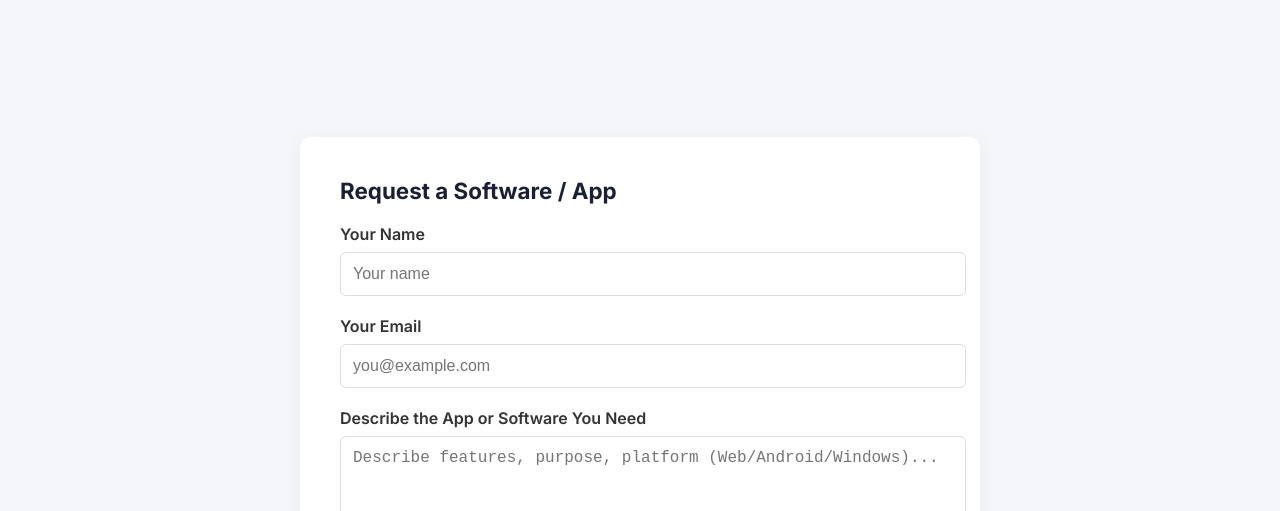
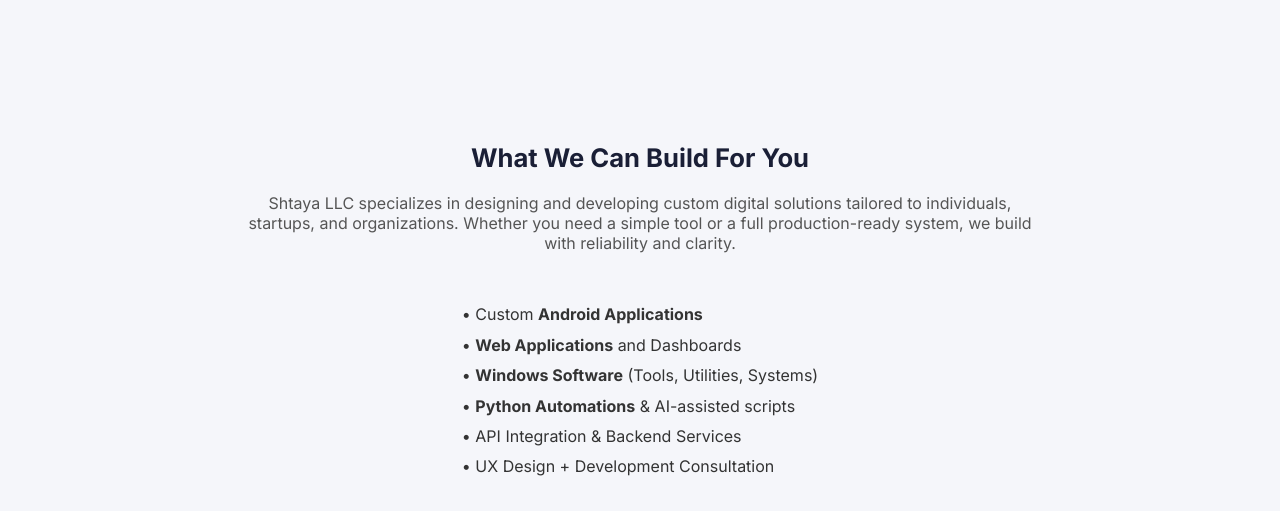
Before and after one commit to engabedmpwh/shtaya-llc, a plain HTML site: page index.html in a window 1280 px wide. Shown: the part 289-800 px from the top of the page. Drawn offline with Linux system fonts and the light colour scheme.

Commit message:
index.html

```diff
--- a/index.html
+++ b/index.html
@@ -36,6 +36,19 @@
     <p>We design and build high‑quality digital solutions. Request your custom app or software below:</p>
   </section>
 
+  <section class="services" style="text-align:center; padding:40px 20px; max-width:800px; margin:0 auto;">
+    <h3 style="font-size:1.6rem; color:#1a1f36; margin-bottom:20px;">What We Can Build For You</h3>
+    <p style="color:#555; margin-bottom:30px;">Shtaya LLC specializes in designing and developing custom digital solutions tailored to individuals, startups, and organizations. Whether you need a simple tool or a full production-ready system, we build with reliability and clarity.</p>
+    <ul style="list-style:none; padding:0; text-align:left; display:inline-block; line-height:1.9; color:#333;">
+      <li>• Custom <strong>Android Applications</strong></li>
+      <li>• <strong>Web Applications</strong> and Dashboards</li>
+      <li>• <strong>Windows Software</strong> (Tools, Utilities, Systems)</li>
+      <li>• <strong>Python Automations</strong> & AI-assisted scripts</li>
+      <li>• API Integration & Backend Services</li>
+      <li>• UX Design + Development Consultation</li>
+    </ul>
+  </section>
+
   <section class="form-section">
     <h3>Request a Software / App</h3>
     <form action="https://formsubmit.co/optiplex2020@gmail.com" method="POST">
```
